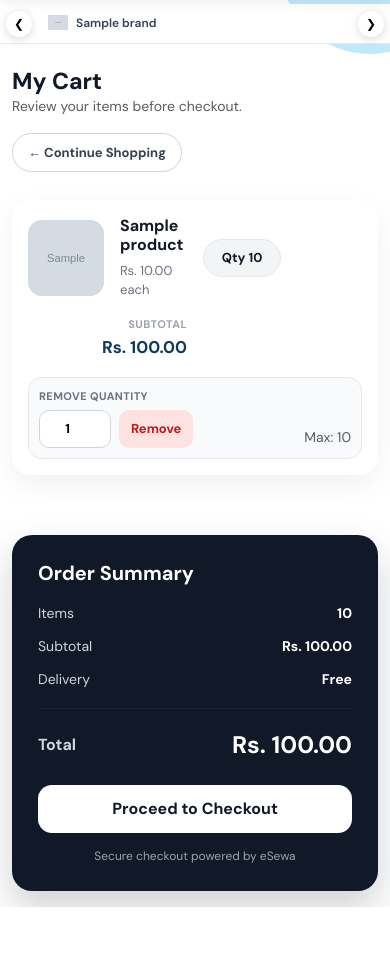
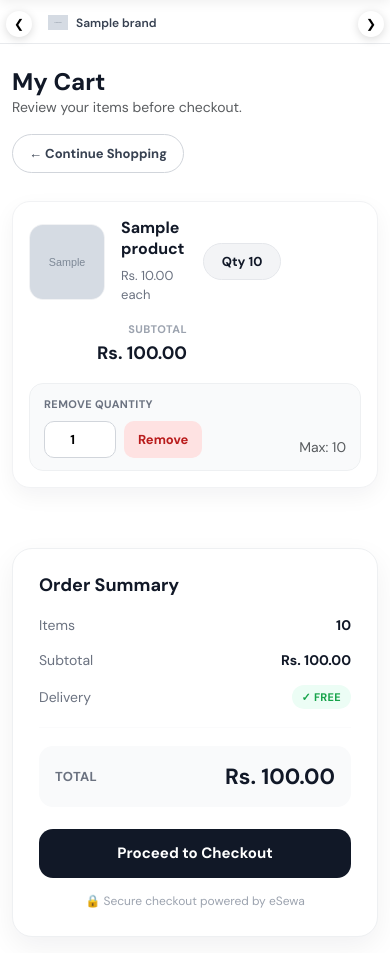
Before and after one commit to Karina-p1/E-commerce_churn_system, a Django app: a page that uses ecommerce/apps/orders/templates/orders/cart.html in a window 390 px wide; the page is wider, and only the part inside the window is pictured. Shown: the part 56-1009 px from the top of that part. Before the commit the page ends 963 px from the top of that part, so only its background shows below. Run offline with Django 4.2, Linux system fonts and the light colour scheme; a user stored in the database is signed in; tables that the repository leaves empty hold one stand-in row (values such as "Sample post"); grey boxes marked "Sample" are stand-in pictures.

Commit message:
style: enhance cart page aesthetics and responsiveness with updated styles

```diff
--- a/ecommerce/apps/orders/templates/orders/cart.html
+++ b/ecommerce/apps/orders/templates/orders/cart.html
@@ -15,55 +15,63 @@
         align-items: center;
         margin-bottom: 28px;
         gap: 16px;
+        flex-wrap: wrap;
     }
 
     .cart-title {
         font-weight: 800;
         margin: 0;
         color: #111827;
+        font-size: 28px;
     }
 
     .continue-btn {
         border: 1px solid #d1d5db;
         color: #374151;
         background: #fff;
-        padding: 9px 15px;
+        padding: 9px 16px;
         border-radius: 999px;
         font-size: 13px;
         font-weight: 700;
         text-decoration: none;
         transition: 0.15s ease;
+        display: inline-flex;
+        align-items: center;
+        gap: 6px;
     }
 
     .continue-btn:hover {
         background: #f3f4f6;
         color: #111827;
+        border-color: #9ca3af;
     }
 
     .cart-item-card {
-        border: 0;
+        border: 1px solid #f1f2f4;
         border-radius: 18px;
         background: #fff;
-        box-shadow: 0 10px 28px rgba(15, 23, 42, 0.06);
+        box-shadow: 0 8px 22px rgba(15, 23, 42, 0.05);
         overflow: hidden;
         transition: 0.15s ease;
     }
 
     .cart-item-card:hover {
-        box-shadow: 0 14px 34px rgba(15, 23, 42, 0.1);
+        box-shadow: 0 12px 30px rgba(15, 23, 42, 0.09);
+        border-color: #e5e7eb;
     }
 
     .cart-img {
-        height: 92px;
-        width: 92px;
+        height: 96px;
+        width: 96px;
         border-radius: 14px;
         object-fit: cover;
         background: #f3f4f6;
+        border: 1px solid #f1f2f4;
     }
 
     .cart-img-placeholder {
-        height: 92px;
-        width: 92px;
+        height: 96px;
+        width: 96px;
         border-radius: 14px;
         background: #f3f4f6;
         color: #9ca3af;
@@ -72,6 +80,7 @@
         justify-content: center;
         font-size: 12px;
         font-weight: 600;
+        border: 1px solid #f1f2f4;
     }
 
     .cart-product-name {
@@ -79,12 +88,22 @@
         font-weight: 800;
         color: #111827;
         margin-bottom: 6px;
+        line-height: 1.3;
     }
 
     .cart-product-meta {
         color: #6b7280;
         font-size: 13px;
         margin-bottom: 0;
+        display: flex;
+        align-items: center;
+        gap: 8px;
+        flex-wrap: wrap;
+    }
+
+    .cart-product-meta .strike {
+        color: #9ca3af;
+        text-decoration: line-through;
     }
 
     .quantity-pill {
@@ -111,17 +130,17 @@
     }
 
     .subtotal-price {
-        font-size: 17px;
+        font-size: 18px;
         font-weight: 900;
-        color: #0e3a5c;
+        color: #111827;
         margin-bottom: 0;
     }
 
     .remove-box {
         background: #f9fafb;
-        border: 1px solid #e5e7eb;
+        border: 1px solid #eef0f2;
         border-radius: 14px;
-        padding: 10px;
+        padding: 12px 14px;
     }
 
     .remove-label {
@@ -129,7 +148,7 @@
         color: #6b7280;
         font-size: 11px;
         font-weight: 800;
-        margin-bottom: 6px;
+        margin-bottom: 8px;
         text-transform: uppercase;
         letter-spacing: 0.4px;
     }
@@ -149,12 +168,18 @@
         padding: 8px;
     }
 
+    .remove-input:focus {
+        outline: none;
+        border-color: #9ca3af;
+        box-shadow: 0 0 0 3px rgba(17, 24, 39, 0.06);
+    }
+
     .remove-btn {
         border: 0;
         background: #fee2e2;
         color: #b91c1c;
         border-radius: 10px;
-        padding: 8px 12px;
+        padding: 8px 14px;
         font-size: 13px;
         font-weight: 800;
         transition: 0.15s ease;
@@ -166,26 +191,16 @@
         color: #fff;
     }
 
+    /* Summary card now matches the site's light card style instead of a dark/blue block */
     .summary-card {
-        border: 0;
+        border: 1px solid #eef0f2;
         border-radius: 20px;
-        background: #111827;
-        color: #fff;
-        box-shadow: 0 18px 38px rgba(15, 23, 42, 0.2);
+        background: #fff;
+        color: #111827;
+        box-shadow: 0 10px 28px rgba(15, 23, 42, 0.06);
         position: sticky;
         top: 90px;
         overflow: hidden;
-    }
-
-    .summary-card::before {
-        content: "";
-        position: absolute;
-        width: 180px;
-        height: 180px;
-        border-radius: 50%;
-        background: rgba(14, 165, 233, 0.25);
-        top: -70px;
-        right: -70px;
     }
 
     .summary-body {
@@ -196,22 +211,41 @@
     .summary-title {
         font-weight: 900;
         margin-bottom: 18px;
+        font-size: 18px;
+        color: #111827;
     }
 
     .summary-row {
         display: flex;
         justify-content: space-between;
-        margin-bottom: 12px;
-        color: #d1d5db;
+        align-items: center;
+        margin-bottom: 14px;
+        color: #6b7280;
         font-size: 14px;
     }
 
     .summary-row strong {
-        color: #fff;
+        color: #111827;
+        font-weight: 800;
+    }
+
+    .free-badge {
+        display: inline-flex;
+        align-items: center;
+        gap: 4px;
+        background: #ecfdf5;
+        color: #16a34a;
+        font-size: 11px;
+        font-weight: 800;
+        text-transform: uppercase;
+        letter-spacing: 0.3px;
+        padding: 4px 10px;
+        border-radius: 999px;
     }
 
     .summary-divider {
-        border-color: rgba(255, 255, 255, 0.14);
+        border: none;
+        border-top: 1px solid #eef0f2;
         margin: 18px 0;
     }
 
@@ -220,35 +254,43 @@
         justify-content: space-between;
         align-items: center;
         margin-bottom: 22px;
+        background: #f9fafb;
+        border-radius: 14px;
+        padding: 14px 16px;
     }
 
     .summary-total span {
-        color: #d1d5db;
+        color: #6b7280;
         font-weight: 700;
+        font-size: 13px;
+        text-transform: uppercase;
+        letter-spacing: 0.3px;
     }
 
     .summary-total strong {
-        font-size: 24px;
+        font-size: 22px;
         font-weight: 900;
-        color: #fff;
+        color: #111827;
     }
 
     .checkout-btn {
         display: block;
         text-align: center;
-        background: #fff;
-        color: #111827;
+        background: #111827;
+        color: #fff;
         text-decoration: none;
-        padding: 12px 16px;
+        padding: 13px 16px;
         border-radius: 14px;
-        font-weight: 900;
+        font-weight: 800;
         transition: 0.15s ease;
+        font-size: 15px;
     }
 
     .checkout-btn:hover {
-        background: #f3f4f6;
-        color: #111827;
+        background: #1f2937;
+        color: #fff;
         transform: translateY(-1px);
+        box-shadow: 0 10px 20px rgba(17, 24, 39, 0.18);
     }
 
     .secure-note {
@@ -256,14 +298,19 @@
         color: #9ca3af;
         font-size: 12px;
         text-align: center;
+        display: flex;
+        align-items: center;
+        justify-content: center;
+        gap: 6px;
     }
 
     .empty-cart {
         background: #fff;
+        border: 1px solid #eef0f2;
         border-radius: 22px;
         padding: 80px 24px;
         text-align: center;
-        box-shadow: 0 10px 30px rgba(15, 23, 42, 0.06);
+        box-shadow: 0 10px 30px rgba(15, 23, 42, 0.05);
     }
 
     .empty-cart-icon {
@@ -296,10 +343,11 @@
         text-decoration: none;
         font-weight: 800;
         display: inline-block;
+        transition: 0.15s ease;
     }
 
     .browse-btn:hover {
-        background: #374151;
+        background: #1f2937;
         color: #fff;
     }
 
@@ -307,6 +355,10 @@
         .cart-header {
             align-items: flex-start;
             flex-direction: column;
+        }
+
+        .cart-title {
+            font-size: 24px;
         }
 
         .cart-img,
@@ -376,10 +428,10 @@
                             </h6>
 
                             <p class="cart-product-meta">
-                                Rs. {{ item.product.effective_price }} each
+                                <span>Rs. {{ item.product.effective_price }} each</span>
 
                                 {% if item.product.discount_price %}
-                                    <span class="text-muted text-decoration-line-through ms-2">
+                                    <span class="strike">
                                         Rs. {{ item.product.price }}
                                     </span>
                                 {% endif %}
@@ -459,7 +511,7 @@
 
                     <div class="summary-row">
                         <span>Delivery</span>
-                        <strong>Free</strong>
+                        <span class="free-badge">✓ Free</span>
                     </div>
 
                     <hr class="summary-divider">
@@ -474,7 +526,7 @@
                     </a>
 
                     <div class="secure-note">
-                        Secure checkout powered by eSewa
+                        🔒 Secure checkout powered by eSewa
                     </div>
                 </div>
             </div>
```
